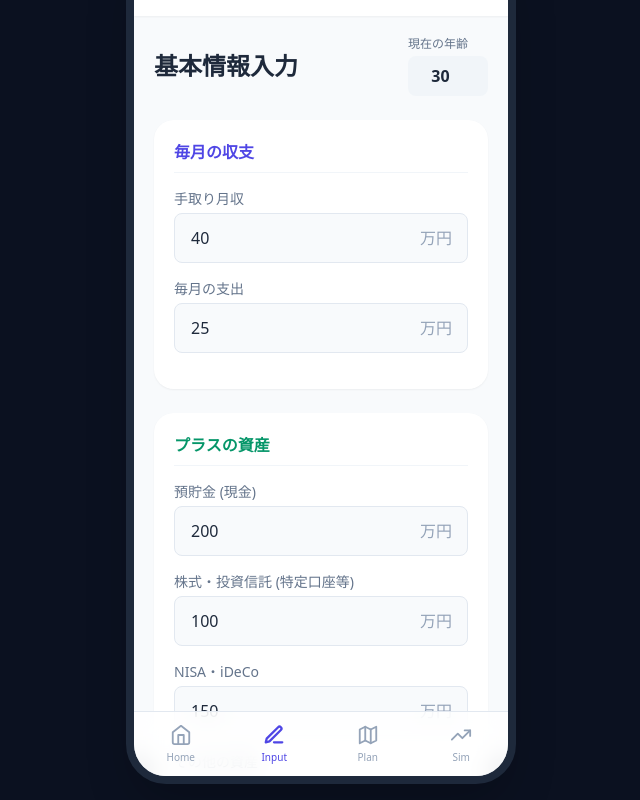
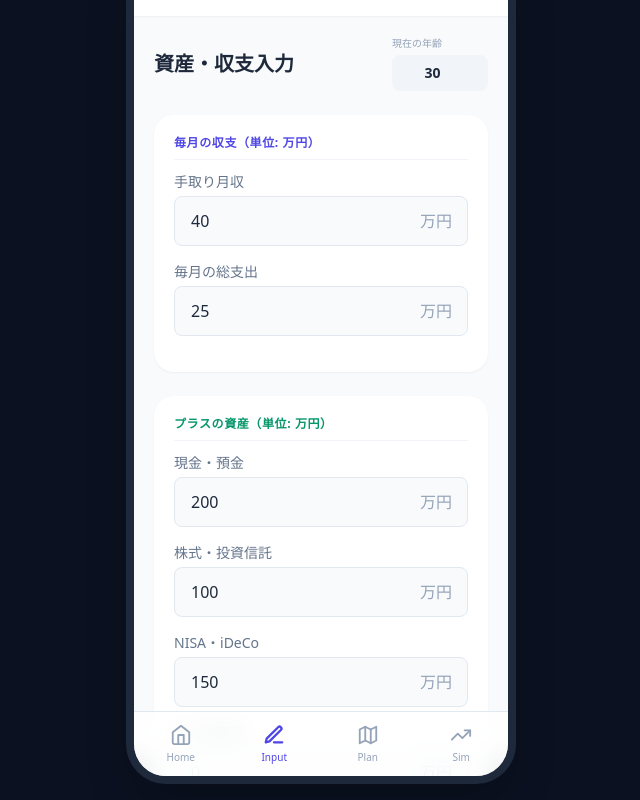
Before and after one commit to enuuuman/Life-hub-v3, a React (Vite) app: page / in a window 1280 px wide. Both pictures are taken after a click on the button "Input". Shown: the part 76-876 px from the top of the page, without its empty margins (319-959 px from the left). Built offline with nearby package versions, Linux system fonts and the light colour scheme.

Commit message:
InputView.tsx を更新

```diff
--- a/src/views/InputView.tsx
+++ b/src/views/InputView.tsx
@@ -17,40 +17,38 @@ export const InputView: React.FC = () => {
 
   return (
     <div className="p-5 space-y-6">
-      <div className="flex justify-between items-center mb-2">
-        <h2 className="text-2xl font-bold text-slate-800 dark:text-white">基本情報入力</h2>
-        <div className="w-20">
-          <label className="text-xs text-slate-500 block mb-1">現在の年齢</label>
+      <div className="flex justify-between items-center mb-1">
+        <h2 className="text-xl font-bold text-slate-800 dark:text-white">資産・収支入力</h2>
+        <div className="w-24">
+          <label className="text-[10px] text-slate-400 block mb-1">現在の年齢</label>
           <input
             type="number"
             value={data.age || ''}
             onChange={(e) => updateData({ age: parseInt(e.target.value) || 0 })}
-            className="w-full bg-slate-100 dark:bg-slate-800 p-2 rounded-lg text-center font-bold text-slate-800 dark:text-white"
+            className="w-full bg-slate-100 dark:bg-slate-800 p-2 rounded-lg text-center font-bold text-sm text-slate-800 dark:text-white outline-none"
           />
         </div>
       </div>
 
       <Card>
-        <h3 className="font-bold text-indigo-600 mb-4 border-b border-slate-100 pb-2">毎月の収支</h3>
+        <h3 className="font-bold text-xs text-indigo-600 uppercase tracking-wider mb-3 border-b border-slate-100 pb-2">毎月の収支（単位: 万円）</h3>
         <NumberInput label="手取り月収" value={data.cashflow.monthlyIncome} onChange={(v) => updateCashflow('monthlyIncome', v)} />
-        <NumberInput label="毎月の支出" value={data.cashflow.monthlyExpense} onChange={(v) => updateCashflow('monthlyExpense', v)} />
+        <NumberInput label="毎月の総支出" value={data.cashflow.monthlyExpense} onChange={(v) => updateCashflow('monthlyExpense', v)} />
       </Card>
 
       <Card>
-        <h3 className="font-bold text-emerald-600 mb-4 border-b border-slate-100 pb-2">プラスの資産</h3>
-        <NumberInput label="預貯金 (現金)" value={data.assets.cash} onChange={(v) => updateAsset('cash', v)} />
-        <NumberInput label="株式・投資信託 (特定口座等)" value={data.assets.stocks} onChange={(v) => updateAsset('stocks', v)} />
+        <h3 className="font-bold text-xs text-emerald-600 uppercase tracking-wider mb-3 border-b border-slate-100 pb-2">プラスの資産（単位: 万円）</h3>
+        <NumberInput label="現金・預金" value={data.assets.cash} onChange={(v) => updateAsset('cash', v)} />
+        <NumberInput label="株式・投資信託" value={data.assets.stocks} onChange={(v) => updateAsset('stocks', v)} />
         <NumberInput label="NISA・iDeCo" value={data.assets.nisa} onChange={(v) => updateAsset('nisa', v)} />
-        <NumberInput label="その他の資産" value={data.assets.other} onChange={(v) => updateAsset('other', v)} />
+        <NumberInput label="その他資産" value={data.assets.other} onChange={(v) => updateAsset('other', v)} />
       </Card>
 
       <Card>
-        <h3 className="font-bold text-red-500 mb-4 border-b border-slate-100 pb-2">マイナスの資産 (負債)</h3>
+        <h3 className="font-bold text-xs text-red-500 uppercase tracking-wider mb-3 border-b border-slate-100 pb-2">負債（単位: 万円）</h3>
         <NumberInput label="住宅ローン残高" value={data.liabilities.mortgage} onChange={(v) => updateLiability('mortgage', v)} />
-        <NumberInput label="その他の借入" value={data.liabilities.other} onChange={(v) => updateLiability('other', v)} />
+        <NumberInput label="奨学金・その他借入" value={data.liabilities.other} onChange={(v) => updateLiability('other', v)} />
       </Card>
-
-      <p className="text-xs text-center text-slate-400 mt-4">※ 入力内容は自動的に保存されます</p>
     </div>
   );
 };
```
